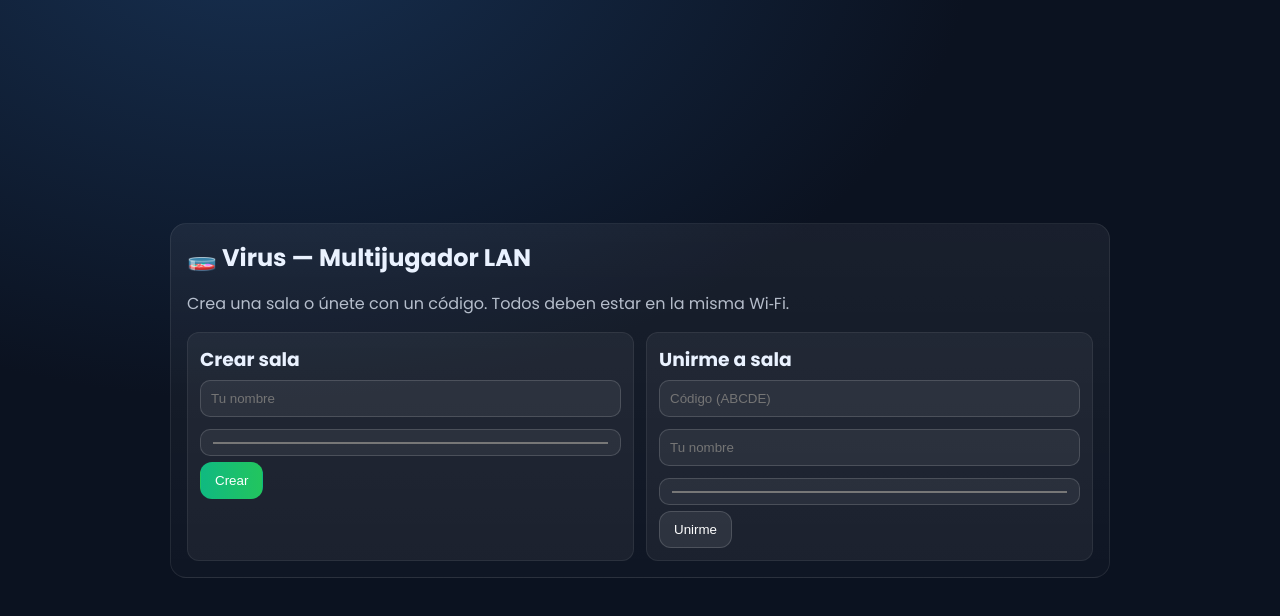
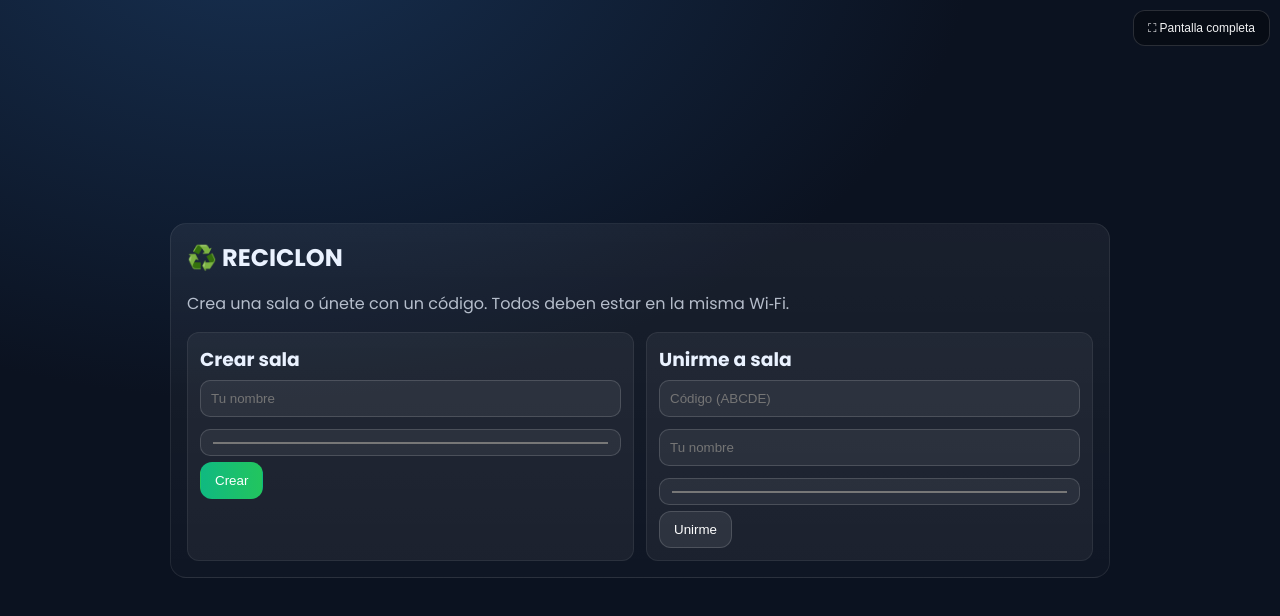
Before and after one commit to JuanHuamaniVasquez/Reciclon, a plain HTML site: page public/index.html in a window 1280 px wide. Drawn offline with nearby package versions, Linux system fonts and the light colour scheme; no server answers.

Commit message:
Update title and viewport settings in index.html

```diff
--- a/public/index.html
+++ b/public/index.html
@@ -2,16 +2,19 @@
 <html lang="es">
 <head>
   <meta charset="utf-8" />
-  <meta name="viewport" content="width=device-width, initial-scale=1" />
-  <title>Virus LAN — Salas con código</title>
+  <meta name="viewport" content="width=device-width, initial-scale=1, maximum-scale=1, viewport-fit=cover" />
+  <title>RECICLON</title>
   <link href="https://fonts.googleapis.com/css2?family=Poppins:wght@400;600;700&display=swap" rel="stylesheet">
   <link rel="stylesheet" href="style.css" />
 </head>
 <body>
+  <button id="fullscreenBtn" class="btn ghost small">⛶ Pantalla completa</button>
+  <div id="rotateHint" class="rotate-hint hidden">📱 Gira tu dispositivo a horizontal</div>
+
   <div id="app">
     <section id="screen-lobby" class="screen shown">
       <div class="panel">
-        <h1>🧫 Virus — Multijugador LAN</h1>
+        <h1>♻️ RECICLON</h1>
         <p class="muted">Crea una sala o únete con un código. Todos deben estar en la misma Wi‑Fi.</p>
 
         <div class="lobby-grid">
@@ -41,9 +44,8 @@
 
     <section id="screen-game" class="screen">
       <header class="topbar">
-        <div class="left"><span class="brand">🧬 Virus</span> <span id="badgeCode" class="pill"></span></div>
+        <div class="left"><span class="brand">♻️ RECICLON </span> <span id="badgeCode" class="pill"></span></div>
         <div id="turnInfo" class="pill">Turno: —</div>
-        <div class="right"><span class="muted">LAN</span></div>
       </header>
 
       <main class="table">
```
